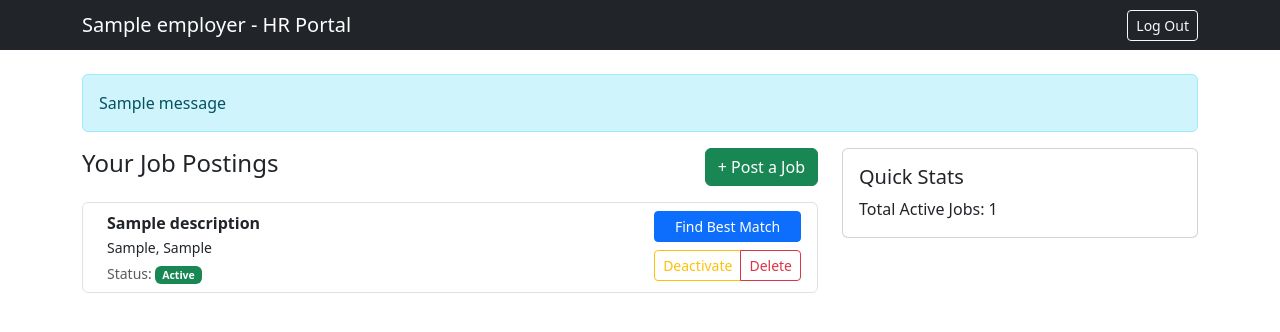
After one commit to Markszaboc0de/Resumatch_OCI, a Flask app: page /employer/dashboard in a window 1280 px wide. The commit adds this page. Shown: the top 332 px of the page. Run offline with Flask 3, Linux system fonts and the light colour scheme; a user stored in the database is signed in; tables that the repository leaves empty hold one stand-in row (values such as "Sample post"); one stand-in notice (Sample message) is shown.

Commit message:
employer login

```diff
--- a/app.py
+++ b/app.py
@@ -61,6 +61,13 @@ class CVs(db.Model):
     upload_date = db.Column(db.DateTime, default=datetime.utcnow)
     is_main = db.Column(db.Boolean, default=False)
 
+class Employers(db.Model):
+    __tablename__ = 'employers'
+    employer_id = db.Column(db.Integer, primary_key=True)
+    username = db.Column(db.String(255), unique=True, nullable=False)
+    password_hash = db.Column(db.String(255), nullable=False)
+    company_name = db.Column(db.String(255), nullable=False)
+
 class Job_Descriptions(db.Model):
     __tablename__ = 'job_descriptions'
     jd_id = db.Column(db.Integer, primary_key=True)
@@ -73,6 +80,9 @@ class Job_Descriptions(db.Model):
     parsed_tokens = db.Column(db.Text, nullable=True)
     is_intern = db.Column(db.Boolean, default=False)
     active_status = db.Column(db.Boolean, default=True)
+    employer_id = db.Column(db.Integer, db.ForeignKey('employers.employer_id'), nullable=True)
+
+    employer = db.relationship('Employers', backref=db.backref('jobs', lazy=True))
 
 class Precalc_Scores(db.Model):
     __tablename__ = 'precalc_scores'
@@ -272,6 +282,197 @@ def refresh_all_matches():
             except Exception as e:
                 db.session.rollback()
                 print(f"Error saving refresh matches: {e}")
+
+                print(f"Error saving refresh matches: {e}")
+
+# --- EMPLOYER ROUTES ---
+from flask import session
+
+@app.route('/employer/login', methods=['GET', 'POST'])
+def employer_login():
+    if request.method == 'POST':
+        username = request.form.get('username')
+        password = request.form.get('password')
+
+        employer = Employers.query.filter_by(username=username).first()
+
+        if employer and check_password_hash(employer.password_hash, password):
+            session['employer_id'] = employer.employer_id
+            session['employer_name'] = employer.company_name # Store separate from user
+            flash(f'Welcome, {employer.company_name}!')
+            return redirect(url_for('employer_dashboard'))
+        else:
+            flash('Invalid employer credentials.')
+            return redirect(url_for('employer_login'))
+
+    return render_template('employer_login.html')
+
+@app.route('/employer/register', methods=['GET', 'POST'])
+def employer_register():
+    # Helper route to create an employer
+    if request.method == 'POST':
+        username = request.form.get('username')
+        password = request.form.get('password')
+        company_name = request.form.get('company_name')
+
+        if Employers.query.filter_by(username=username).first():
+            flash('Username already exists.')
+            return redirect(url_for('employer_register'))
+
+        hashed_password = generate_password_hash(password)
+        new_employer = Employers(username=username, password_hash=hashed_password, company_name=company_name)
+        db.session.add(new_employer)
+        db.session.commit()
+        flash('Employer registered. Please log in.')
+        return redirect(url_for('employer_login'))
+    return render_template('employer_register.html') # Helper template
+
+@app.route('/employer/logout')
+def employer_logout():
+    session.pop('employer_id', None)
+    session.pop('employer_name', None)
+    flash('Logged out from Employer Portal.')
+    return redirect(url_for('landing'))
+
+@app.route('/employer/dashboard')
+def employer_dashboard():
+    employer_id = session.get('employer_id')
+    if not employer_id:
+        flash('Please log in as an employer.')
+        return redirect(url_for('employer_login'))
+
+    employer = Employers.query.get(employer_id)
+    jobs = Job_Descriptions.query.filter_by(employer_id=employer_id).order_by(Job_Descriptions.jd_id.desc()).all()
+
+    return render_template('employer_dashboard.html', employer=employer, jobs=jobs)
+
+@app.route('/employer/create_job', methods=['POST'])
+def create_job():
+    employer_id = session.get('employer_id')
+    if not employer_id:
+        return redirect(url_for('employer_login'))
+
+    title = request.form.get('title')
+    city = request.form.get('city')
+    country = request.form.get('country')
+    description = request.form.get('description')
+    url = request.form.get('url')
+
+    # Auto-fill company name
+    employer = Employers.query.get(employer_id)
+    company = employer.company_name
+
+    # NLP Processing
+    parsed_tokens = clean_text(description)
+
+    new_job = Job_Descriptions(
+        title=title,
+        city=city,
+        country=country,
+        company=company,
+        raw_text=description,
+        url=url,
+        parsed_tokens=parsed_tokens,
+        employer_id=employer_id,
+        active_status=True
+    )
+
+    try:
+        db.session.add(new_job)
+        db.session.commit()
+        flash('Job posted successfully!')
+    except Exception as e:
+        db.session.rollback()
+        flash(f'Error posting job: {e}')
+
+    return redirect(url_for('employer_dashboard'))
+
+@app.route('/employer/toggle_status/<int:job_id>')
+def toggle_job_status(job_id):
+    employer_id = session.get('employer_id')
+    if not employer_id: return redirect(url_for('employer_login'))
+
+    job = Job_Descriptions.query.get_or_404(job_id)
+    if job.employer_id != employer_id:
+        flash('Unauthorized.')
+        return redirect(url_for('employer_dashboard'))
+
+    job.active_status = not job.active_status
+    db.session.commit()
+    return redirect(url_for('employer_dashboard'))
+
+@app.route('/employer/delete_job/<int:job_id>')
+def delete_job(job_id):
+    employer_id = session.get('employer_id')
+    if not employer_id: return redirect(url_for('employer_login'))
+
+    job = Job_Descriptions.query.get_or_404(job_id)
+    if job.employer_id != employer_id:
+        flash('Unauthorized.')
+        return redirect(url_for('employer_dashboard'))
+
+    # Also delete associated scores? Yes, cascaded in DB or manual
+    # Precalc_Scores has foreign key to jd_id, need to check cascade rule or delete manually
+    Precalc_Scores.query.filter_by(jd_id=job_id).delete()
+
+    db.session.delete(job)
+    db.session.commit()
+    flash('Job deleted.')
+    return redirect(url_for('employer_dashboard'))
+
+@app.route('/employer/match/<int:job_id>')
+def employer_match_candidate(job_id):
+    employer_id = session.get('employer_id')
+    if not employer_id: return redirect(url_for('employer_login'))
+
+    job = Job_Descriptions.query.get_or_404(job_id)
+    if job.employer_id != employer_id:
+        flash('Unauthorized.')
+        return redirect(url_for('employer_dashboard'))
+
+    # 1. Get Job Text/Embedding
+    job_text = clean_text(job.raw_text)
+    job_embedding = nlp_model.encode(job_text, convert_to_tensor=True)
+
+    # 2. Get All Candidates
+    cvs = CVs.query.all()
+    if not cvs:
+        flash('No candidates found in database.')
+        return redirect(url_for('employer_dashboard'))
+
+    cv_texts = [clean_text(cv.raw_text) for cv in cvs]
+    cv_embeddings = nlp_model.encode(cv_texts, convert_to_tensor=True)
+
+    # 3. Compute Similarity
+    # job_embedding: [1, 384], cv_embeddings: [N, 384]
+    scores = util.cos_sim(job_embedding, cv_embeddings)[0] # [N]
+
+    # 4. Find Best Match
+    best_score = -1.0
+    best_cv_index = -1
+
+    for i, score in enumerate(scores):
+        if score > best_score:
+            best_score = score
+            best_cv_index = i
+
+    if best_cv_index != -1:
+        best_cv = cvs[best_cv_index]
+        match_percentage = round(float(best_score) * 100, 1)
+
+        # Get User details
+        candidate_user = Users.query.get(best_cv.user_id)
+        candidate_email = candidate_user.email if candidate_user else "Unknown Email"
+        candidate_name = candidate_user.username if candidate_user else "Unknown User"
+
+        return render_template('candidate_match.html',
+                               job=job,
+                               candidate=candidate_user,
+                               score=match_percentage,
+                               cv=best_cv)
+    else:
+        flash('Could not determine a best match.')
+        return redirect(url_for('employer_dashboard'))
 
 # --- ROUTES ---
 
--- /dev/null
+++ b/templates/employer_dashboard.html
@@ -0,0 +1,132 @@
+<!DOCTYPE html>
+<html lang="en">
+
+<head>
+    <meta charset="UTF-8">
+    <meta name="viewport" content="width=device-width, initial-scale=1.0">
+    <title>Employer Dashboard - Resumatch</title>
+    <link href="https://cdn.jsdelivr.net/npm/bootstrap@5.3.0/dist/css/bootstrap.min.css" rel="stylesheet">
+</head>
+
+<body>
+
+    <nav class="navbar navbar-dark bg-dark">
+        <div class="container">
+            <span class="navbar-brand mb-0 h1">{{ employer.company_name }} - HR Portal</span>
+            <a href="{{ url_for('employer_logout') }}" class="btn btn-outline-light btn-sm">Log Out</a>
+        </div>
+    </nav>
+
+    <div class="container mt-4">
+        {% with messages = get_flashed_messages() %}
+        {% if messages %}
+        <div class="alert alert-info">{{ messages[0] }}</div>
+        {% endif %}
+        {% endwith %}
+
+        <div class="row">
+            <!-- Job List -->
+            <div class="col-md-8">
+                <div class="d-flex justify-content-between align-items-center mb-3">
+                    <h4>Your Job Postings</h4>
+                    <button class="btn btn-success" data-bs-toggle="modal" data-bs-target="#createJobModal">
+                        + Post a Job
+                    </button>
+                </div>
+
+                {% if jobs %}
+                <div class="list-group">
+                    {% for job in jobs %}
+                    <div
+                        class="list-group-item d-flex justify-content-between align-items-start {{ 'list-group-item-secondary' if not job.active_status else '' }}">
+                        <div class="ms-2 me-auto">
+                            <div class="fw-bold">{{ job.title }}</div>
+                            <small>{{ job.city }}, {{ job.country }}</small>
+                            <div class="text-muted small mt-1">
+                                Status:
+                                <span class="badge {{ 'bg-success' if job.active_status else 'bg-secondary' }}">
+                                    {{ 'Active' if job.active_status else 'Inactive' }}
+                                </span>
+                            </div>
+                        </div>
+                        <div class="d-flex flex-column gap-2">
+                            <a href="{{ url_for('employer_match_candidate', job_id=job.jd_id) }}"
+                                class="btn btn-primary btn-sm">
+                                Find Best Match
+                            </a>
+                            <div class="btn-group btn-group-sm">
+                                <a href="{{ url_for('toggle_job_status', job_id=job.jd_id) }}"
+                                    class="btn btn-outline-warning">
+                                    {{ 'Deactivate' if job.active_status else 'Activate' }}
+                                </a>
+                                <a href="{{ url_for('delete_job', job_id=job.jd_id) }}" class="btn btn-outline-danger"
+                                    onclick="return confirm('Are you sure?')">Delete</a>
+                            </div>
+                        </div>
+                    </div>
+                    {% endfor %}
+                </div>
+                {% else %}
+                <p class="text-muted">No jobs posted yet.</p>
+                {% endif %}
+            </div>
+
+            <!-- Sidebar / Stats -->
+            <div class="col-md-4">
+                <div class="card">
+                    <div class="card-body">
+                        <h5 class="card-title">Quick Stats</h5>
+                        <p class="card-text">Total Active Jobs: {{ jobs | selectattr('active_status', 'equalto', true) |
+                            list | length }}</p>
+                    </div>
+                </div>
+            </div>
+        </div>
+    </div>
+
+    <!-- Create Job Modal -->
+    <div class="modal fade" id="createJobModal" tabindex="-1">
+        <div class="modal-dialog">
+            <div class="modal-content">
+                <div class="modal-header">
+                    <h5 class="modal-title">Post New Job</h5>
+                    <button type="button" class="btn-close" data-bs-dismiss="modal"></button>
+                </div>
+                <form action="{{ url_for('create_job') }}" method="POST">
+                    <div class="modal-body">
+                        <div class="mb-3">
+                            <label class="form-label">Job Title</label>
+                            <input type="text" name="title" class="form-control" required>
+                        </div>
+                        <div class="row">
+                            <div class="col-6 mb-3">
+                                <label class="form-label">City</label>
+                                <input type="text" name="city" class="form-control">
+                            </div>
+                            <div class="col-6 mb-3">
+                                <label class="form-label">Country</label>
+                                <input type="text" name="country" class="form-control">
+                            </div>
+                        </div>
+                        <div class="mb-3">
+                            <label class="form-label">Description (Raw Text)</label>
+                            <textarea name="description" class="form-control" rows="5" required></textarea>
+                        </div>
+                        <div class="mb-3">
+                            <label class="form-label">Contact/Application URL</label>
+                            <input type="text" name="url" class="form-control">
+                        </div>
+                    </div>
+                    <div class="modal-footer">
+                        <button type="button" class="btn btn-secondary" data-bs-dismiss="modal">Close</button>
+                        <button type="submit" class="btn btn-primary">Post Job</button>
+                    </div>
+                </form>
+            </div>
+        </div>
+    </div>
+
+    <script src="https://cdn.jsdelivr.net/npm/bootstrap@5.3.0/dist/js/bootstrap.bundle.min.js"></script>
+</body>
+
+</html>
--- a/templates/landing.html
+++ b/templates/landing.html
@@ -29,6 +29,10 @@
 
 <body>
     <div class="hero">
+        <div class="position-absolute top-0 end-0 p-3">
+            <a href="{{ url_for('employer_login') }}" class="text-white text-decoration-none small opacity-75">Employer
+                Login</a>
+        </div>
         <div class="hero-card">
             <h1 class="display-4 mb-4">Welcome to Resumatch</h1>
             <div class="d-grid gap-3 col-12 mx-auto">
```
Also changed, not shown: templates/candidate_match.html (added, +66 -0 lines), templates/employer_login.html (added, +47 -0 lines), templates/employer_register.html (added, +49 -0 lines), update_db.py (added, +19 -0 lines).
